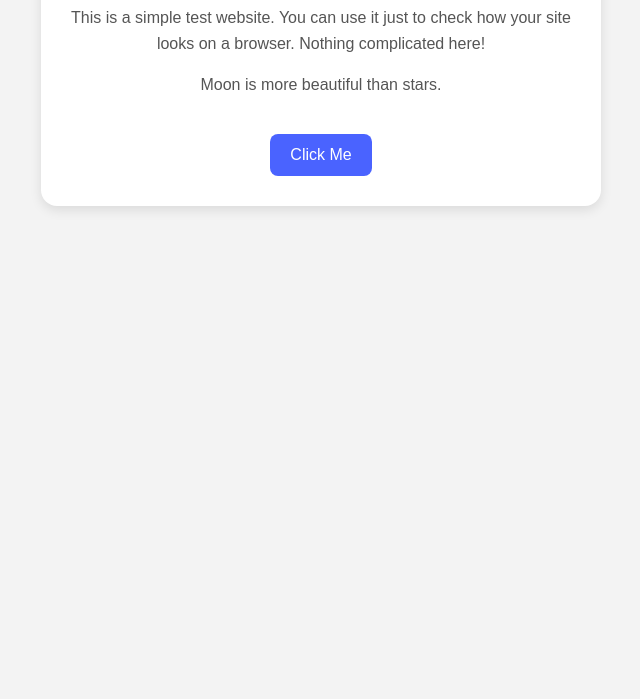
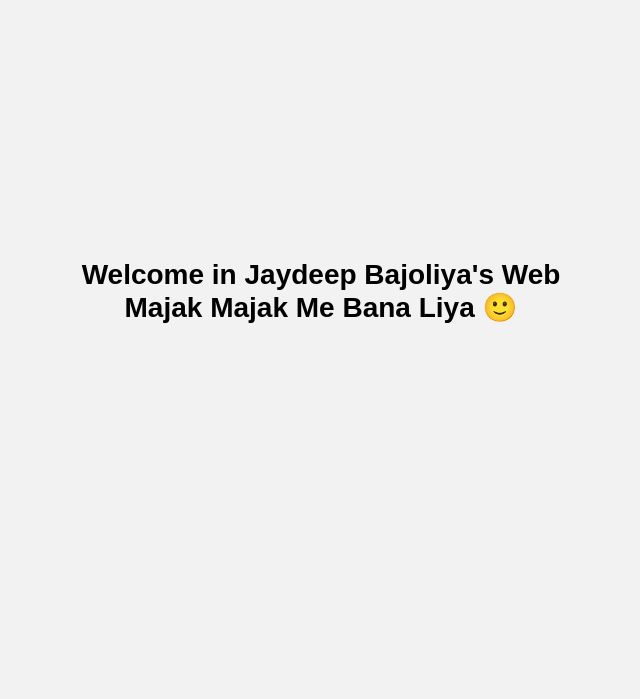
Before and after one commit to deep13er-cpu/Jaydeep-bajoliya, a plain HTML site: page index.html in a window 1280 px wide. Shown: the part 117-816 px from the top of the page, without its empty margins (319-959 px from the left). Drawn offline with Linux system fonts and the light colour scheme.

Commit message:
Add files via upload

```diff
--- a/index.html
+++ b/index.html
@@ -1,54 +1,29 @@
 <!DOCTYPE html>
 <html lang="en">
 <head>
-  <meta charset="UTF-8" />
-  <meta name="viewport" content="width=device-width, initial-scale=1.0" />
-  <title>My Test Website</title>
+    <meta charset="UTF-8">
+    <meta name="viewport" content="width=device-width, initial-scale=1.0">
+    <title>Jaydeep Bajoliya</title>
     <style>
         body {
-      margin: 0;
+            background-color: #f2f2f2;
+            display: flex;
+            justify-content: center;
+            align-items: center;
+            height: 100vh;
             font-family: Arial, sans-serif;
-      background: #f3f3f3;
-      display: flex;
-      flex-direction: column;
-      align-items: center;
-      padding: 40px 20px;
-    }
-    .card {
-      background: white;
-      padding: 30px;
-      border-radius: 16px;
-      box-shadow: 0 4px 12px rgba(0,0,0,0.1);
-      max-width: 500px;
-      width: 100%;
-      text-align: center;
         }
         h1 {
-      margin: 0 0 20px;
+            text-align: center;
             font-size: 28px;
-    }
-    p {
-      color: #555;
-      line-height: 1.6;
-    }
-    button {
-      margin-top: 20px;
-      padding: 12px 20px;
-      border: none;
-      border-radius: 8px;
-      font-size: 16px;
-      cursor: pointer;
-      background: #4a63ff;
-      color: white;
         }
     </style>
 </head>
+
 <body>
-  <div class="card">
-    <h1>JAYDEEP BAJOLIYA</h1>
-    <p>This is a simple test website. You can use it just to check how your site looks on a browser. Nothing complicated here!</p>
-    <p>Moon is more beautiful than stars.</p>
-    <button onclick="alert('Button clicked!')">Click Me</button>
-  </div>
+    <h1>
+        Welcome in Jaydeep Bajoliya's Web <br>
+        Majak Majak Me Bana Liya 🙂
+    </h1>
 </body>
 </html>
```
Lines whose indentation alone changed are shown as unchanged.
